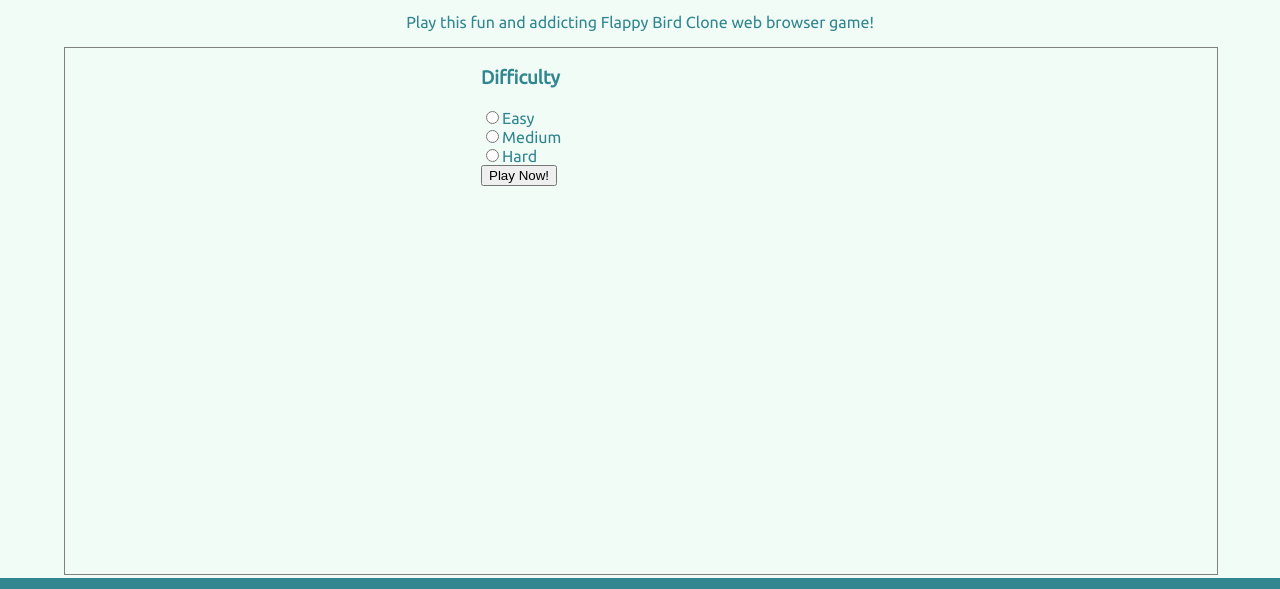
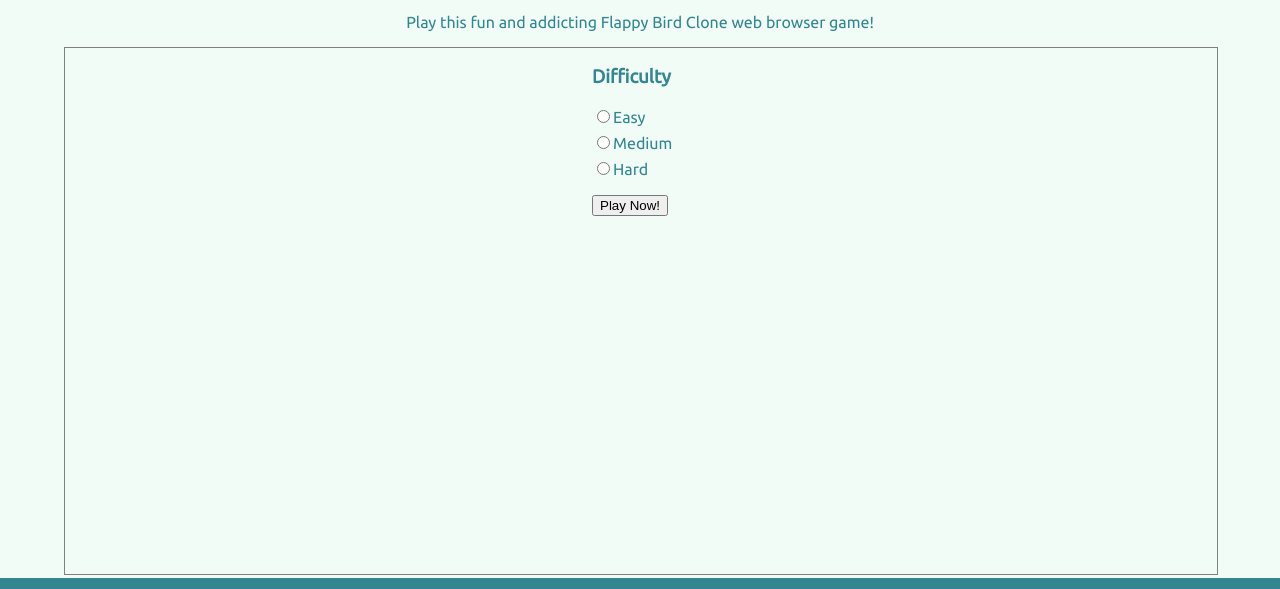
Before and after one commit to anmcintyre/flappy-bird, a plain HTML site: page site/index.html in a window 1280 px wide. Shown: the part 97-686 px from the top of the page. Drawn offline with nearby package versions, Linux system fonts and the light colour scheme; files whose address does not match are found by name.

Commit message:
style changes of the difficulty div

```diff
--- a/site/scss/style.scss
+++ b/site/scss/style.scss
@@ -68,11 +68,18 @@
 	position: absolute;
 	z-index: 1;
 	top: 0;
+    border: none;
 }
 
 div#startDiv{
-    width: 20em;
+    width: 6em;
     margin: 0 auto;
+    input{
+        margin-bottom: 10px;
+    }
+    button{
+        margin-top: 10px;
+    }
 }
 
 footer{
```
Also changed, not shown: build/css/style.css, site/css/style.css.
